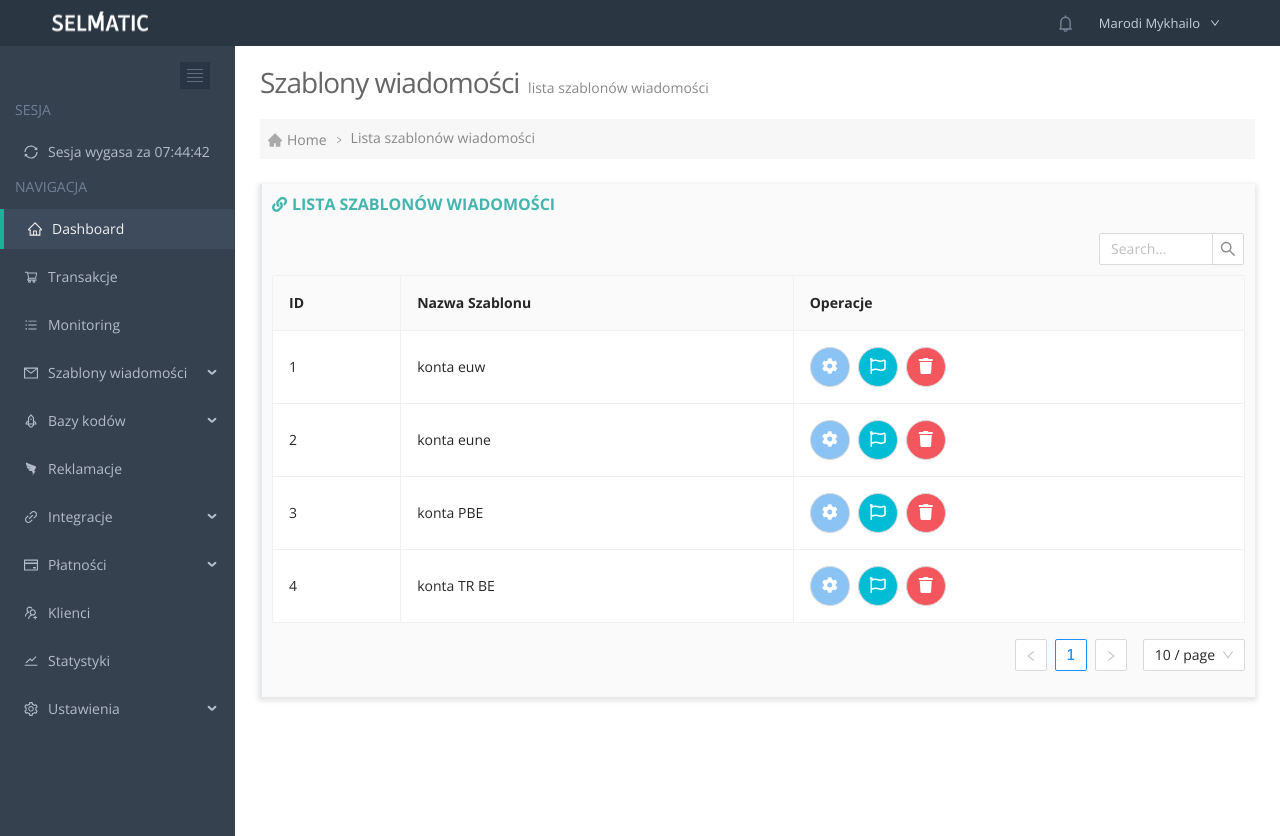
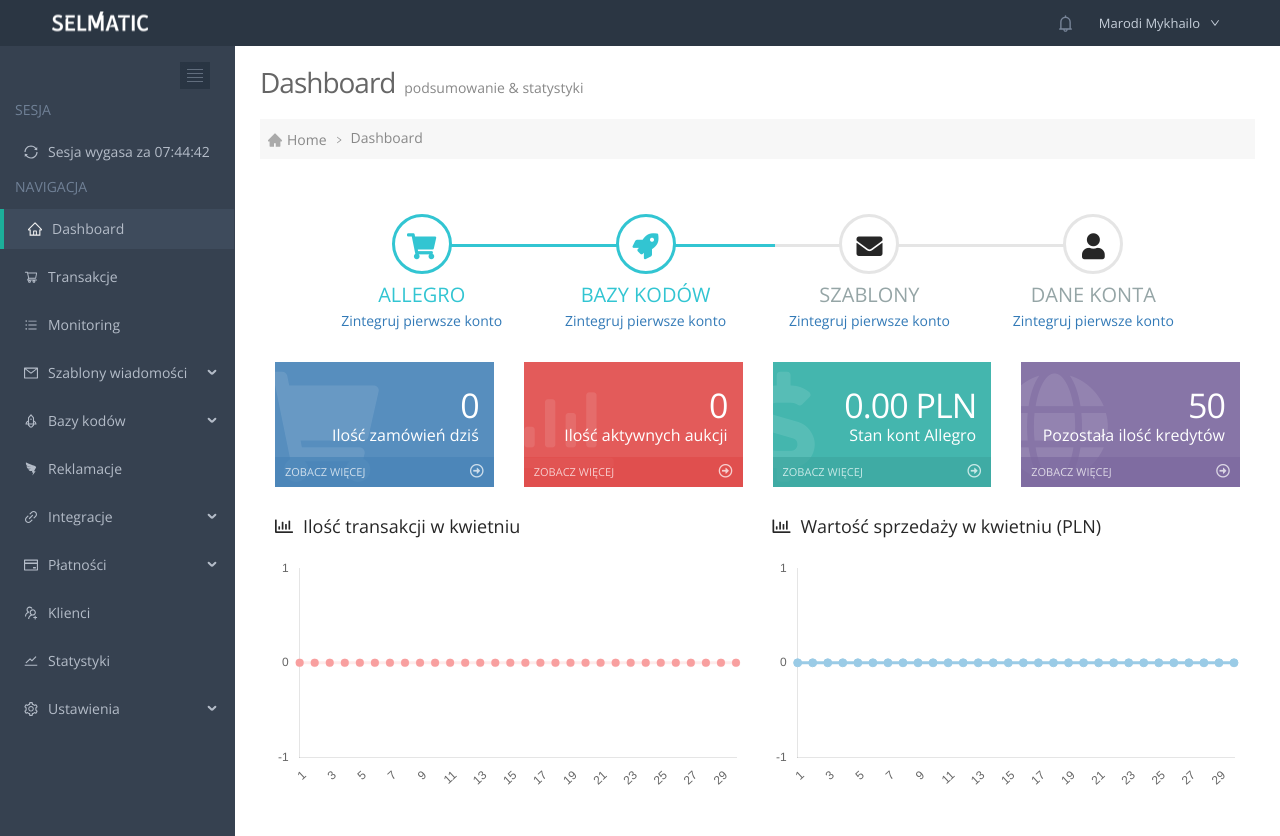
Before and after one commit to marodi-mykhailo/selmatic, a React (Create React App) app: page / in a window 1280 px wide. Before the commit the page ends 800 px from the top, so only its background shows below. Built offline with nearby package versions, Linux system fonts and the light colour scheme.

Commit message:
add routing

```diff
--- a/package.json
+++ b/package.json
@@ -13,6 +13,7 @@
     "@types/react": "^17.0.0",
     "@types/react-dom": "^17.0.0",
     "@types/react-redux": "^7.1.16",
+    "@types/react-router-dom": "^5.1.7",
     "@types/uuid": "^8.3.0",
     "antd": "^4.15.2",
     "chart.js": "^3.2.0",
--- a/src/App.scss
+++ b/src/App.scss
@@ -76,3 +76,10 @@
 .ant-table-thead > tr > th {
   font-weight: 700 !important;
 }
+
+
+/// NAV LINK ACTIVE CLASS ///
+
+.nav-link--active{
+  color: #b4bcc8 !important;
+}
--- a/src/App.tsx
+++ b/src/App.tsx
@@ -9,6 +9,7 @@ import {useSelector} from "react-redux";
 import {AppRootStateType} from "./redux/store";
 import Transactions from "./pages/Transakcje/Transakcje";
 import MessageTemplates from "./pages/MessageTemplates/MessageTemplates";
+import {Redirect, Route, Switch} from 'react-router-dom';
 
 function App() {
     const isCollapsed = useSelector<AppRootStateType, boolean>(state => state.sidebar.isCollapsed)
@@ -21,9 +22,13 @@ function App() {
                 <Content style={{marginLeft: isCollapsed ? "80px" : "235px"}}
                          className={"content"}
                 >
-                    {/*<Dashboard/>*/}
-                    {/*<Transactions/>*/}
-                    <MessageTemplates/>
+                    <Switch>
+                        <Route exact path={['/','/dashboard']} render={() => <Dashboard/>}/>
+                        <Route path={'/transactions'} render={() => <Transactions/>}/>
+                        <Route path={'/templates'} render={() => <MessageTemplates/>}/>
+                        <Route path={'/404'} render={() => <h1>404 Page not found</h1>}/>
+                        <Redirect from={'*'} to={'/404'}/>
+                    </Switch>
                 </Content>
             </Layout>
         </Layout>
--- a/src/components/ChartComponent/ChartComponent.scss
+++ b/src/components/ChartComponent/ChartComponent.scss
@@ -1,5 +1,6 @@
 .chart {
   margin: 0 15px 25px;
+  width: 100%;
 
   &__top {
     &-title {
--- a/src/components/SideBar/SideBar.scss
+++ b/src/components/SideBar/SideBar.scss
@@ -33,6 +33,15 @@
 
     &-item {
       color: #b4bcc8;
+
+      & a {
+        color: #b4bcc8;
+
+        &:hover {
+          background-color: #394756;
+          color: #b4bcc8;
+        }
+      }
 
       &:hover {
         background-color: #394756;
--- a/src/components/SideBar/SideBar.tsx
+++ b/src/components/SideBar/SideBar.tsx
@@ -13,6 +13,7 @@ import triggerImg from '../../assets/img/sidebar_trigger.jpeg'
 import {useDispatch, useSelector} from "react-redux";
 import {AppRootStateType} from "../../redux/store";
 import {setIsCollapsed} from "./sidebar.reducer";
+import {NavLink} from 'react-router-dom';
 
 const {SubMenu, Item} = Menu
 
@@ -73,12 +74,20 @@ const SideBar = () => {
                     <Item className={"sidebar__nav-item"}
                           key={"1"}
                           icon={<HomeOutlined/>}>
-                        Dashboard
+                        <NavLink activeClassName={"nav-link--active"}
+                                 to={"/"}
+                        >
+                            Dashboard
+                        </NavLink>
                     </Item>
                     <Item className={"sidebar__nav-item"}
                           key={"2"}
                           icon={<ShoppingCartOutlined/>}>
-                        Transakcje
+                        <NavLink activeClassName={"nav-link--active"}
+                                 to={"/transactions"}
+                        >
+                            Transakcje
+                        </NavLink>
                     </Item>
                     <Item className={"sidebar__nav-item"}
                           key={"3"}
@@ -91,7 +100,11 @@ const SideBar = () => {
                              title={"Szablony wiadomości"}>
                         <Item className={"sidebar__nav-item"}
                               key={"4"}>
-                            Lista szablonów
+                            <NavLink activeClassName={"nav-link--active"}
+                                     to={"/templates"}
+                            >
+                                Lista szablonów
+                            </NavLink>
                         </Item>
 
                         <Item className={"sidebar__nav-item"}
--- a/src/index.tsx
+++ b/src/index.tsx
@@ -6,10 +6,13 @@ import App from './App';
 import reportWebVitals from './reportWebVitals';
 import {store} from "./redux/store";
 import {Provider} from "react-redux";
+import {BrowserRouter} from "react-router-dom";
 
 ReactDOM.render(
     <Provider store={store}>
-        <App/>
+        <BrowserRouter>
+            <App/>
+        </BrowserRouter>
     </Provider>,
     document.getElementById('root')
 )
--- a/src/pages/MessageTemplates/MessageTemplates.tsx
+++ b/src/pages/MessageTemplates/MessageTemplates.tsx
@@ -1,5 +1,4 @@
 import React from 'react';
-import MessageTemplatesTable from "../../components/MessageTemplatesTable/MessageTemplatesTable";
 import PageTitle from "../../components/PageTitle/PageTitle";
 import MBreadcrumb, {MBreadcrumbItemType} from "../../components/MBreadcrumb/MBreadcrumb";
 import {v1} from "uuid";
--- a/src/pages/Transakcje/Transakcje.tsx
+++ b/src/pages/Transakcje/Transakcje.tsx
@@ -4,7 +4,6 @@ import MBreadcrumb, {MBreadcrumbItemType} from "../../components/MBreadcrumb/MBr
 import {v1} from "uuid";
 import PageTitle from "../../components/PageTitle/PageTitle";
 import ContentBox from "../../components/ContentBox/ContentBox";
-import TransactionTable from "../../components/TransactionTable/TransactionTable";
 import StatisticsTable from "../../components/StatisticsTable/StatisticsTable";
 import {useSelector} from "react-redux";
 import {AppRootStateType} from "../../redux/store";
```
Also changed, not shown: 1 other file (tests, documents, lock files or other folders).
